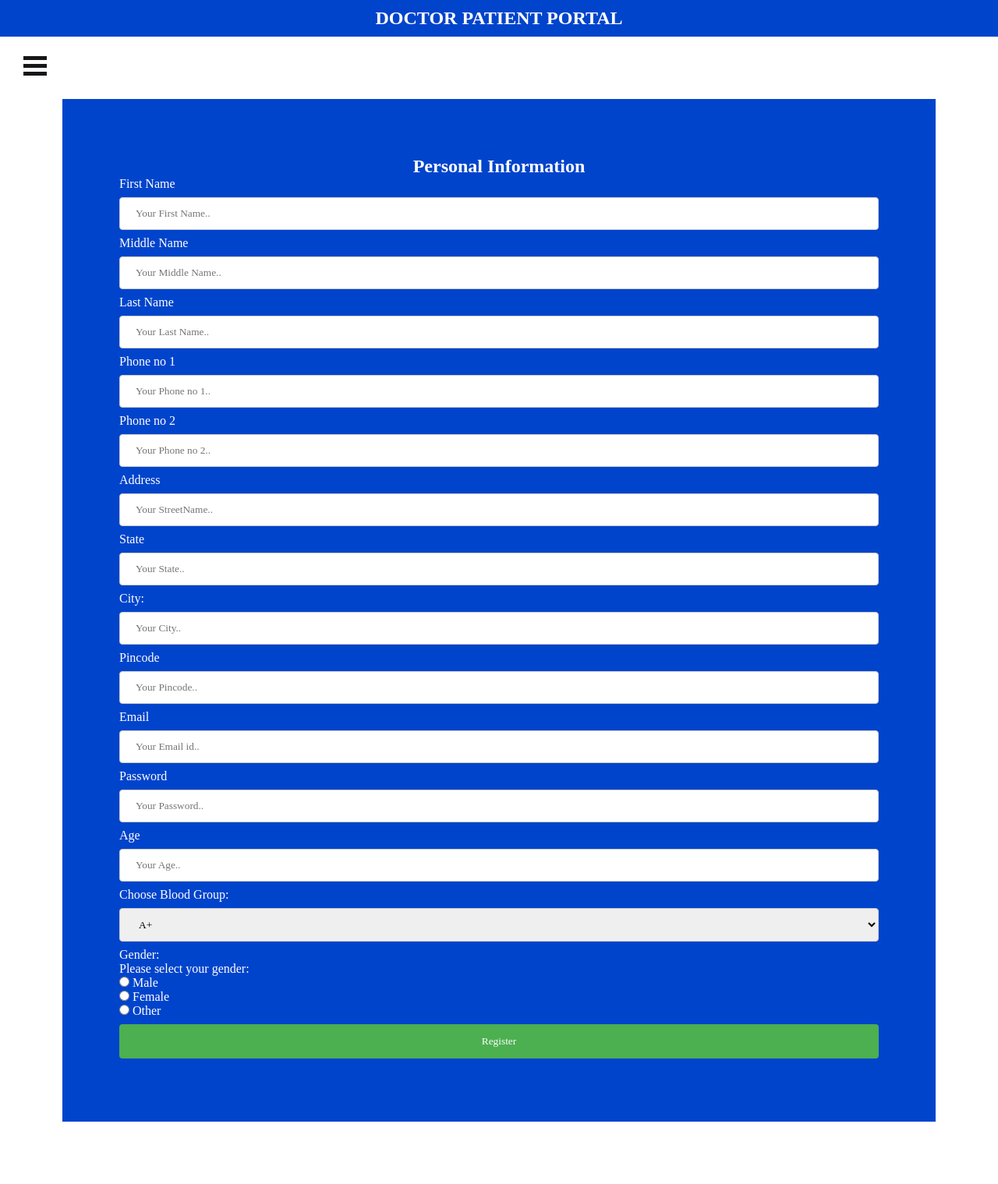
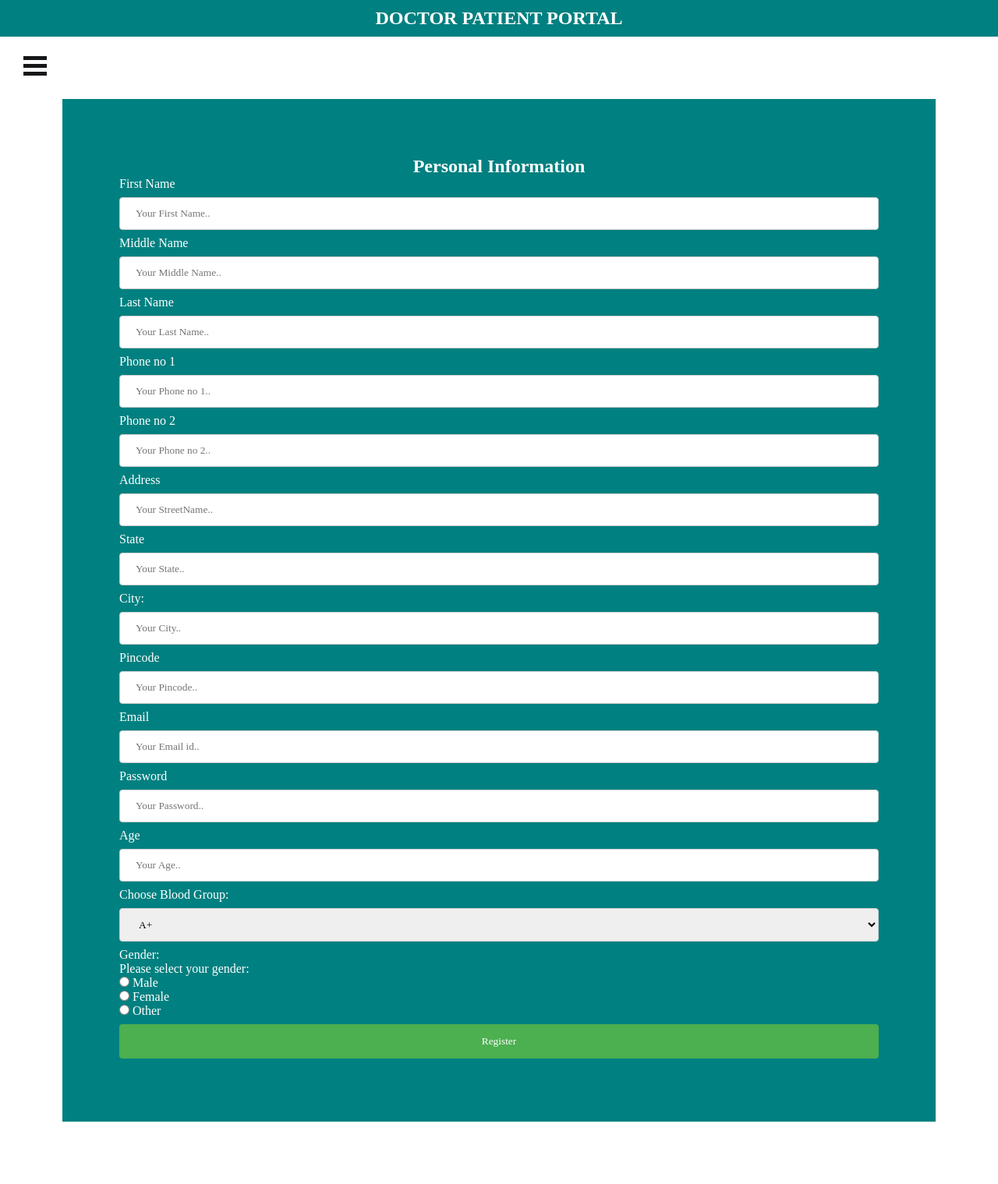
Before and after one commit to kunal-nathani/newproject, a PHP site: page /registration.html in a window 1280 px wide. Shown: the whole page at 78% size. Run offline with PHP 8.4, Linux system fonts and the light colour scheme.

Commit message:
new file

```diff
--- a/no.css
+++ b/no.css
@@ -6,7 +6,7 @@
 
 /* Style the header */
 .header {
-  background-color: #0044cc;
+  background-color: #008080;
   padding: 10px;
   text-align: center;
   color: #ffffff ;
@@ -15,7 +15,7 @@
   position:fixed;
   width:200px;
   height:100%;
-  background:#151719;
+  background:#008080;
   left:-200px;
 }
 #sidebar.active{
@@ -94,14 +94,14 @@ input[type=submit]:hover {
 
 .Login\ div {
   border-radius: 5px;
-  background-color: #f2f2f2;
+  background-color: #008080;
   padding: 20px;
 }
 .Login{
 padding: 70px;
-border: 3px solid #0044cc;
+border: 3px solid #008080;
 margin: 80px;
-background: #0044cc;
+background: #008080;
 color:white;
 }
 .Login h2{
```
